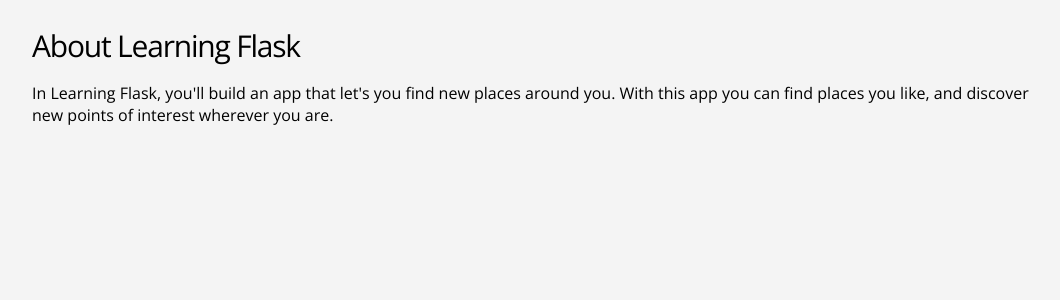
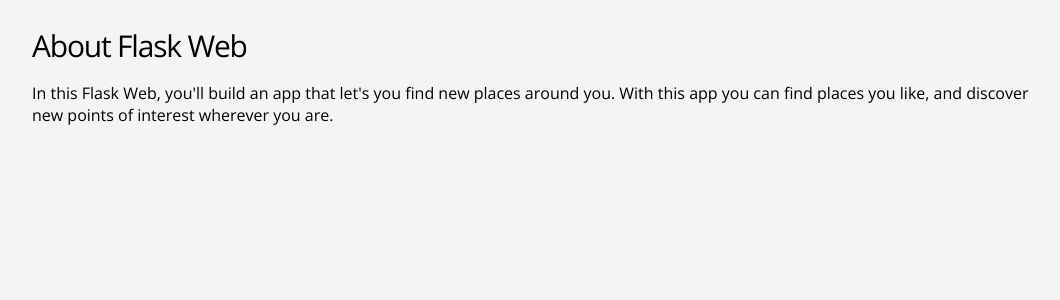
Before and after one commit to afauzy/flask-web, a Flask app: template templates/about.html in a window 1280 px wide. Shown: the part 50-350 px from the top of the page, without its empty margins (108-1168 px from the left). Run offline with Flask 2, Linux system fonts and the light colour scheme; the template is opened without the code that fills it, so the values that code supplies are empty.

Commit message:
About Page

```diff
--- a/routes.py
+++ b/routes.py
@@ -6,6 +6,10 @@
 def index():
 	return render_template("index.html")
 
+@app.route("/about")
+def about():
+	return render_template("about.html")
+
 
 if __name__ == "__main__":
 	app.run(debug=True)
--- a/templates/about.html
+++ b/templates/about.html
@@ -4,8 +4,8 @@
   <main class="about-section">
     <div class="container">
 
-    <h2>About Learning Flask</h2>
-    <p>In Learning Flask, you'll build an app that let's you find new places around you. With this app you can find places you like, and discover new points of interest wherever you are.</p>
+    <h2>About Flask Web</h2>
+    <p>In this Flask Web, you'll build an app that let's you find new places around you. With this app you can find places you like, and discover new points of interest wherever you are.</p>
 
     </div>
   </main>
--- a/templates/index.html
+++ b/templates/index.html
@@ -7,7 +7,7 @@
       <div class="section-content">
         <h2>Discover places near you.</h2>
         <a href="#" class="btn-primary">Sign up</a>
-        <a href="#" class="btn-secondary">Learn more</a>
+        <a href="{{ url_for('about') }}" class="btn-secondary">Learn more</a>
       </div>
 
       <div class="section-device">
```
